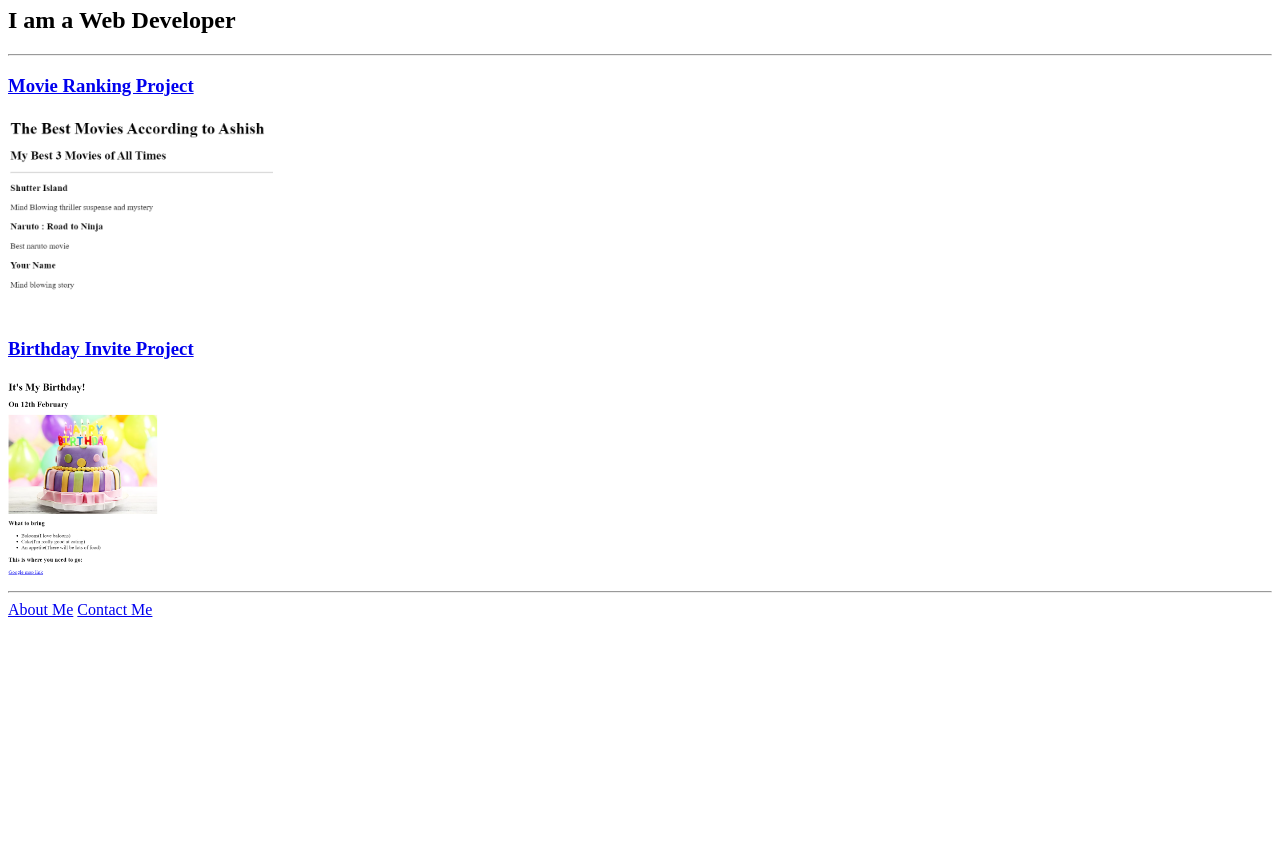
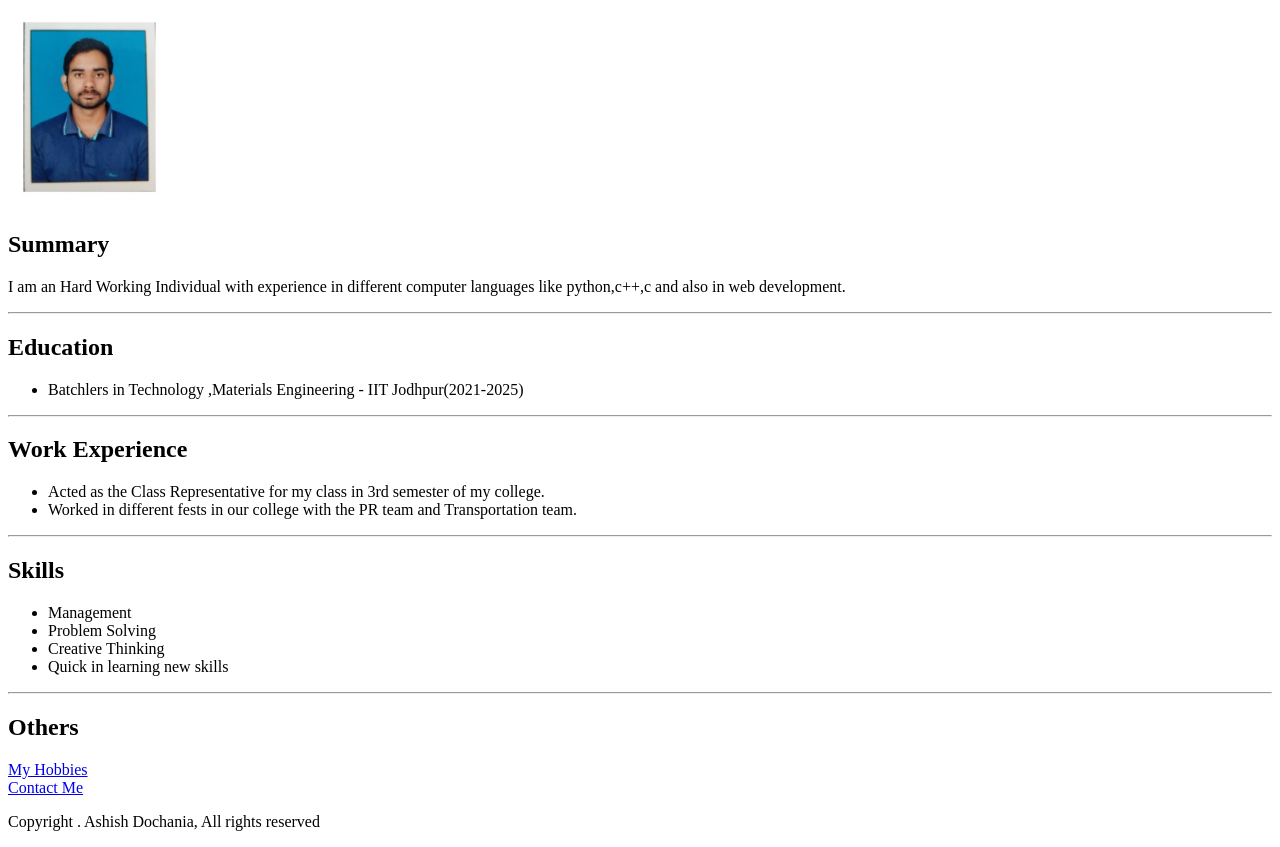
Before and after one commit to AshishDochania/html-portfolio, a plain HTML site: page index.html in a window 1280 px wide. Shown: the part 73-920 px from the top of the page. Before the commit the page ends 800 px from the top, so only its background shows below. Drawn offline with Linux system fonts and the light colour scheme.

Commit message:
Add files via upload

```diff
--- a/index.html
+++ b/index.html
@@ -1,37 +1,42 @@
-<!-- TODO 1: Create the HTML Boilerplate -->
 <!DOCTYPE html>
-    <html lang="en">
+<html lang="en">
     <head>
         <meta charset="UTF-8">
-        <meta name="viewport" content="width=device-width, initial-scale=1.0">
-        <title>Ashish's Portfolio</title>
+        <title>My Resume</title>
     </head>
     <body>
-        <h1>Ashish Dochania's Portfolio</h1>
-        <h2>I am a Web Developer</h2>
+        <h1>Ashish Dochania</h1>
+        <img src="./228728.jpg" height="200">
+        <h2>Summary</h2>
+        <p>I am an Hard Working Individual with experience in different computer languages like python,c++,c and also in web development.</p>
         <hr>
-        <a href="./public/movie.html"><h3>Movie Ranking Project</h3></a>
-        <img src="./public/Screenshot 2023-05-18 193702.png" height="200">
-        <a href="./public/birthday.html"><h3>Birthday Invite Project</h3></a>
-        <img src="./public/Screenshot 2023-05-18 194004.png" height="200">
-
+        <h2>Education</h2>
+        <p>
+            <ul>
+                <li>Batchlers in Technology ,Materials Engineering - IIT Jodhpur(2021-2025)</li>
+            </ul>
+        </p>
         <hr>
-        <a href="./public/ab.html">About Me</a>
-        <a href="./public/contacttt.html">Contact Me</a>
-
+        <h2>Work Experience</h2>
+        <p>
+            <ul>
+                <li>Acted as the Class Representative for my class in 3rd semester of my college.</li>
+                <li>Worked in different fests in our college with the PR team and Transportation team.</li>
+            </ul>
+        </p>
+        <hr>
+        <h2>Skills</h2>
+        <ul>
+            <li>Management</li>
+            <li>Problem Solving</li>
+            <li>Creative Thinking</li>
+            <li>Quick in learning new skills</li>
+        </ul>
+        <hr>
+        <h2>Others</h2>
+        <p><a href="./hobbey.html">My Hobbies</a><br><a href="./ct.html">Contact Me</a></p>
     </body>
+    <footer>
+        <p>Copyright . Ashish Dochania, All rights reserved</p>
+    </footer>
 </html>
-
-<!-- TODO 2: Add Your previous projects' HTML into the public folder -->
-
-<!-- TODO 3: Take screenshots of your project previews and add the images to the images folder -->
-
-<!-- TODO 4: Add titles/subtitles etc. -->
-
-<!-- TODO 5: Add a link to the project pages -->
-
-<!-- TODO 6: Add images to show the project previews
-HINT for TODO 6: You can use the height attribute set to 200 to make the image smaller:
-https://developer.mozilla.org/en-US/docs/Web/HTML/Element/img#attr-height -->
-
-<!-- TODO 7: Add the Contact Me and About Me page links -->
```
Also changed, not shown: ct.html (added, +9 -0 lines), hobbey.html (added, +16 -0 lines), 228728.jpg (added).
